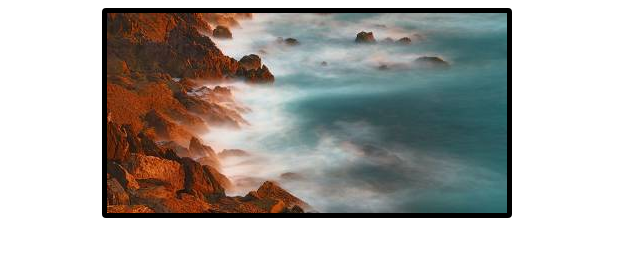
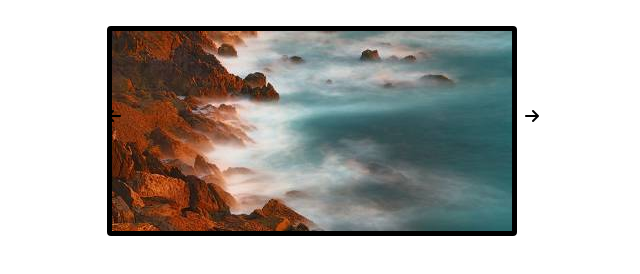
Before and after one commit to lehronn/jquery-module2, a website: page distribution/index.html in a window 1280 px wide. Shown: the whole page, without its empty margins (333-973 px from the left). Drawn offline with nearby package versions, Linux system fonts and the light colour scheme; files that its build step writes are made by us from their sources.

Commit message:
dodatkowe funkcje

```diff
--- a/development/js/script.js
+++ b/development/js/script.js
@@ -19,4 +19,17 @@ $(function() {
     carouselList.css({marginLeft:0});
   };
   changeSlide();
+
+  var leftArrow = $( ".fa-arrow-left" ),
+      rightArrow = $( ".fa-arrow-right" );
+  $(leftArrow).click(function() {
+    carouselList.animate({'marginLeft':400}, 500, moveFirstSlide);
+  });
+  $(rightArrow).click(function() {
+  carouselList.animate({'marginLeft':-400}, 500, moveFirstSlide);
+  }
+);
+for (var i = 0; i<= carouselList; i++) {
+  $('<i class="fa fa-circle" aria-hidden="true"></i>');
+}
 });
--- a/development/sass/main.sass
+++ b/development/sass/main.sass
@@ -7,6 +7,11 @@ ul, li
 	font-size: 100%
 	font: inherit
 	vertical-align: baseline
+
+.container
+	margin: auto
+	width: 400px
+	height: 200px
 
 #carousel
   margin: auto
@@ -21,3 +26,15 @@ ul, li
 
 ul
   width: 2000px
+
+.fa-arrow-left
+	position: relative
+	top: 50%
+	left: 0%
+	cursor: pointer
+
+.fa-arrow-right
+		position: relative
+		top: 50%
+		left: 100%
+		cursor: pointer
--- a/distribution/index.html
+++ b/distribution/index.html
@@ -1 +1 @@
-<!DOCTYPE html><html><head><meta charset="utf-8"><script src="https://use.fontawesome.com/ef3515f844.js"></script><link href="https://fonts.googleapis.com/css?family=Open+Sans:300,300i,400,400i,700&amp;subset=latin-ext" rel="stylesheet"><link rel="stylesheet" type="text/css" href="./css/main.css"><meta name="viewport" content="width=device-width,initial-scale=1"><title>soda inc.</title><script src="https://ajax.googleapis.com/ajax/libs/jquery/1.12.4/jquery.min.js"></script></head><body><div id="carousel"><ul><li><img src="./images/1.jpg"></li><li><img src="./images/2.jpg"></li><li><img src="./images/3.jpg"></li><li><img src="./images/4.jpg"></li></ul></div><script src="./js/script.min.js"></script></body></html>
+<!DOCTYPE html><html><head><meta charset="utf-8"><script src="https://use.fontawesome.com/ef3515f844.js"></script><link href="https://fonts.googleapis.com/css?family=Open+Sans:300,300i,400,400i,700&amp;subset=latin-ext" rel="stylesheet"><link rel="stylesheet" type="text/css" href="./css/main.css"><meta name="viewport" content="width=device-width,initial-scale=1"><title>soda inc.</title><script src="https://ajax.googleapis.com/ajax/libs/jquery/1.12.4/jquery.min.js"></script></head><body><div class="container"><i class="fa fa-arrow-left" aria-hidden="true"></i> <i class="fa fa-arrow-right" aria-hidden="true"></i><div id="carousel"><ul><li><img src="./images/1.jpg"></li><li><img src="./images/2.jpg"></li><li><img src="./images/3.jpg"></li><li><img src="./images/4.jpg"></li></ul></div></div><script src="./js/script.min.js"></script></body></html>
```
Also changed, not shown: development/html/index.html (+4 -2 lines), distribution/css/main.css, distribution/js/script.min.js, 2 other files.
